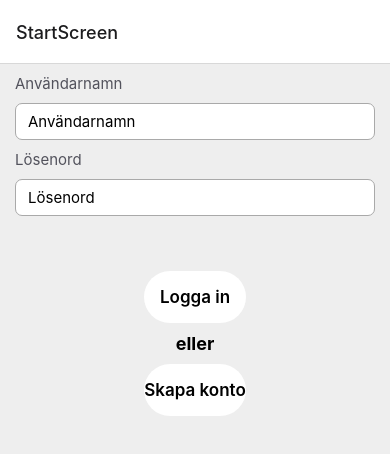
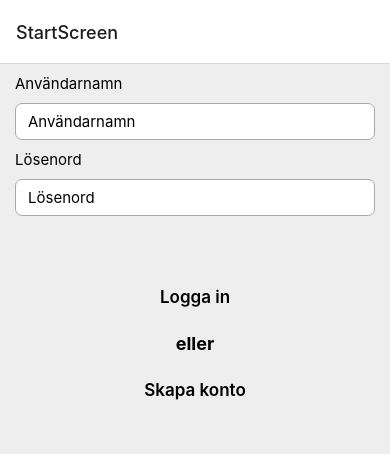
Before and after one commit to FransBillqvist/Hushallet-Suvnet21, a React Native app: screen /StartScreen in a window 390 px wide. Shown: the top 454 px of the page. Built offline with nearby package versions, Linux system fonts and the light colour scheme; what native-base would draw is missing.

Commit message:
remove color styling

```diff
--- a/src/Screens/StartScreen.tsx
+++ b/src/Screens/StartScreen.tsx
@@ -43,7 +43,6 @@ const styles = StyleSheet.create({
   },
   inputLabel: {
     marginBottom: 10,
-    color: '#52525C',
     fontSize: 15,
   },
   inputTextField: {
@@ -66,7 +65,6 @@ const styles = StyleSheet.create({
     marginTop: 45,
   },
   button: {
-    backgroundColor: 'white',
     borderRadius: 1000,
     paddingVertical: 16,
     elevation: 4,
```
